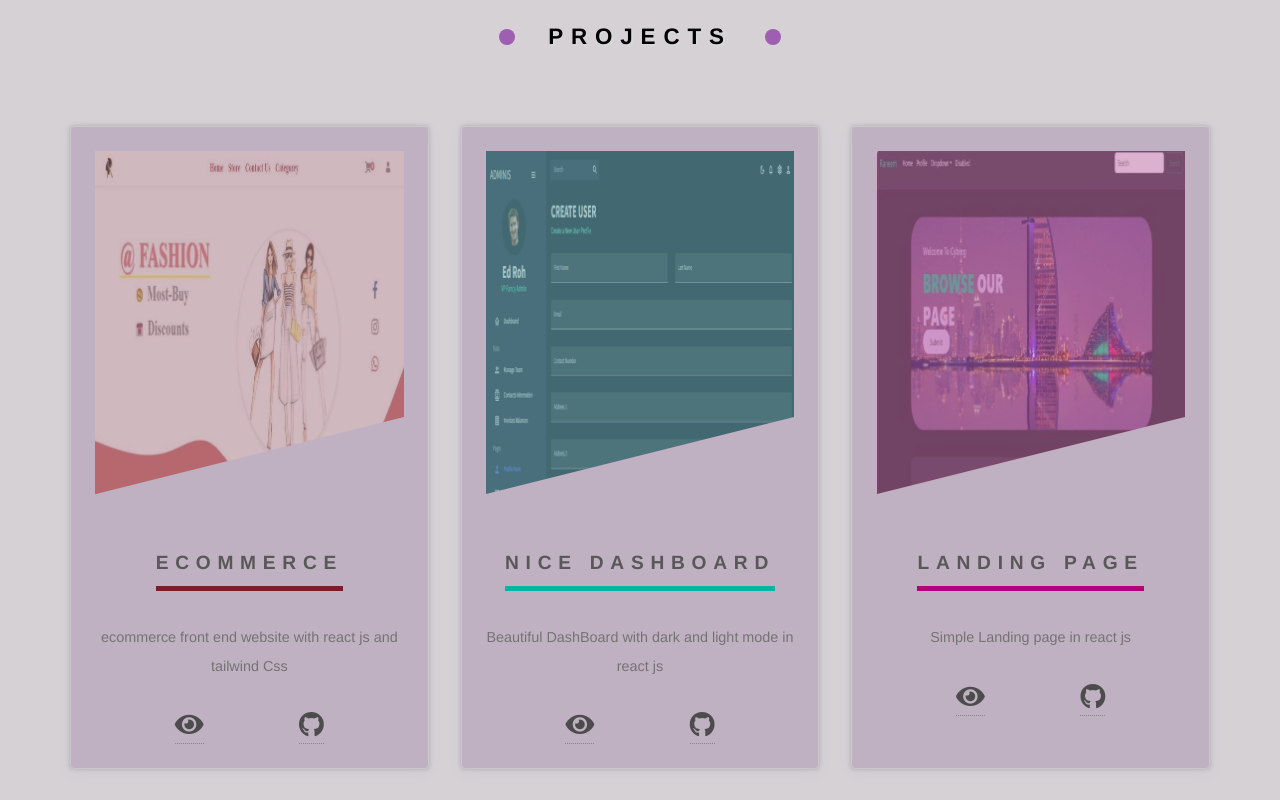
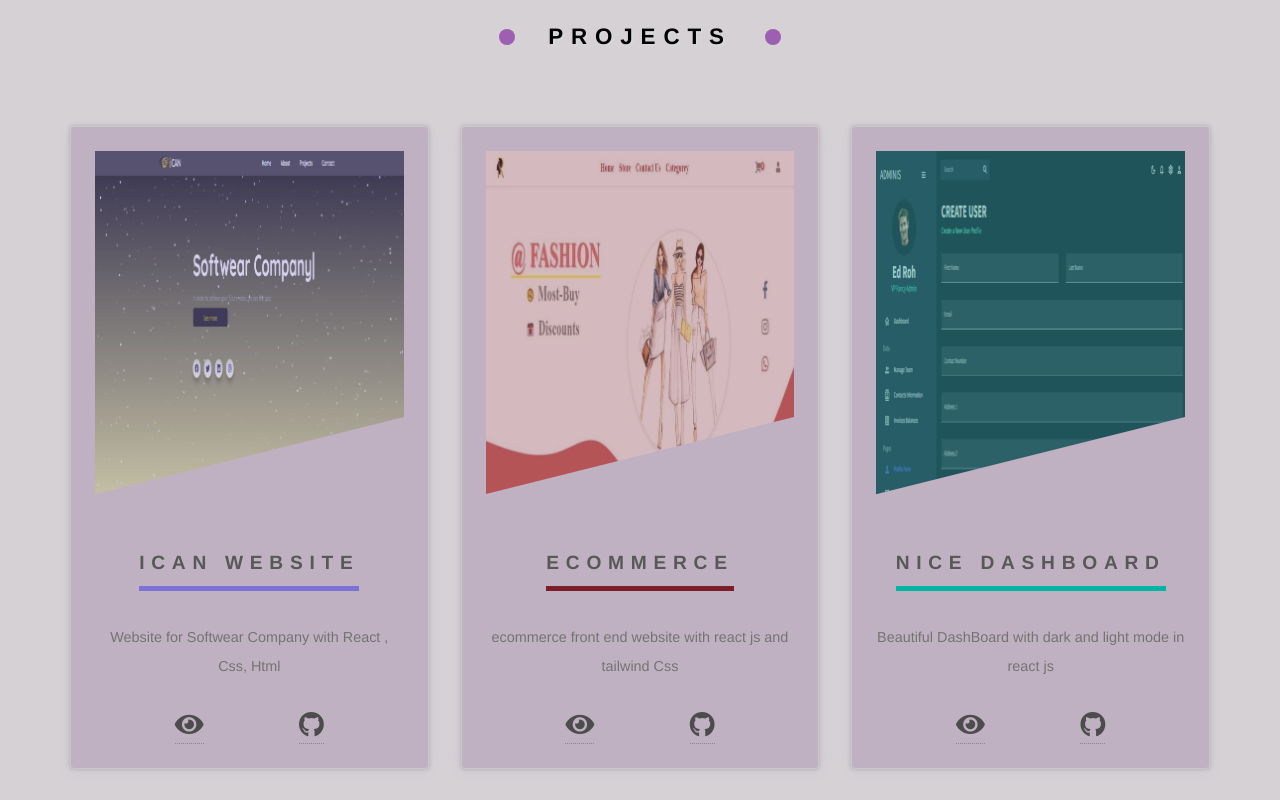
Before and after one commit to Raneem2000/Portfolio, a plain HTML site: page index.html in a window 1280 px wide. Shown: the part 920-1720 px from the top of the page. Drawn offline with Linux system fonts and the light colour scheme; a web font is replaced by a local one.

Commit message:
add ican

```diff
--- a/assets/css/main.css
+++ b/assets/css/main.css
@@ -1727,7 +1727,7 @@ body {
   max-width: 100%;
   position: relative;
   overflow: hidden;
-  opacity: 0.7;
+  opacity: 0.9;
   background-color: rgba(237, 216, 216, 0.19);
   transition: var(--main-transition);
 }
@@ -1757,6 +1757,7 @@ body {
 .feature .box:hover .img-class::after {
   border-style: solid;
   border-width: 0px;
+  opacity: 1;
   border-color: transparent transparent transparent transparent;
 }
 .feature .box .content {
--- a/index.html
+++ b/index.html
@@ -65,6 +65,21 @@
 				<div class="feature" id="projects">
 					<h2 class="main-title">Projects</h2>
 					<div class="container">
+						<div class="box five">
+							<div class="img-class">
+							  <img src="./images/i.png" /></div>          <div class="content">
+							  <h3>ICAN Website</h3>
+							  <p>Website for Softwear Company with React , Css, Html</p>
+							  <div class="myLink">
+								<a href="https://i-can-kappa.vercel.app/"
+								  ><i class="fa-solid fa-eye"></i
+								></a>
+								<a href="https://github.com/Raneem2000/iCAN"
+								  ><i class="fa-brands fa-github"></i
+								></a>
+							  </div>
+							</div>
+						  </div>
 					  <div class="box one">
 						<div class="img-class">
 						<img src="./images/b.jpg" /></div>
```
Also changed, not shown: images/i.png (added).
